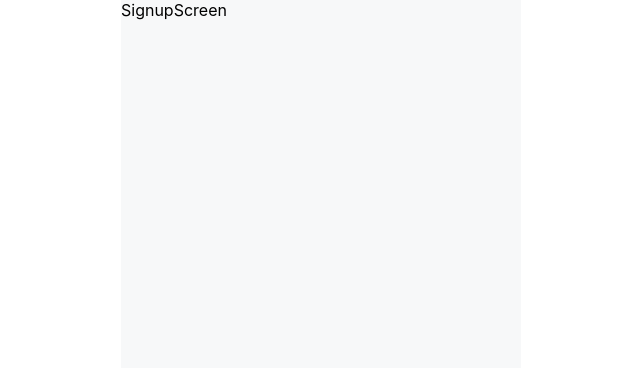
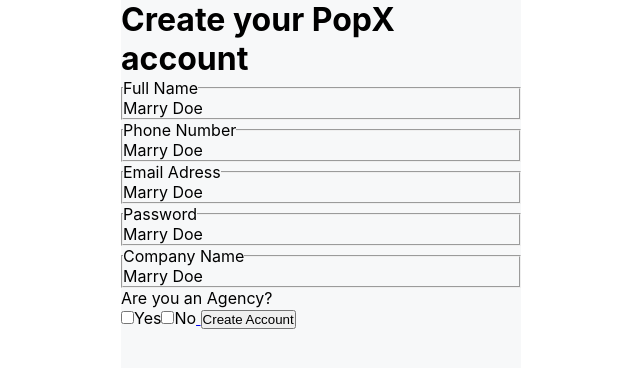
Before and after one commit to Prem324/Educase-Design, a React (Create React App) app: page /signup in a window 1280 px wide. Shown: the top 368 px of the page, without its empty margins (319-959 px from the left). Built offline with nearby package versions, Linux system fonts and the light colour scheme.

Commit message:
Develop-Layout

```diff
--- a/src/App.css
+++ b/src/App.css
@@ -13,7 +13,7 @@
 
 .app-container {
   width: 400px; /* Standard mobile width */
-  height: 900px; /* Standard mobile height */
+  height: 812px; /* Standard mobile height */
   background: #f7f8f9;
 }
 
--- a/src/components/LandingPage/index.css
+++ b/src/components/LandingPage/index.css
@@ -1,8 +1,6 @@
 .landing-page {
-  min-height: 90vh;
   padding: 10px;
   display: flex;
   flex-direction: column;
   justify-content: flex-end;
-  align-items: flex-end;
 }
--- a/src/components/LandingPage/index.js
+++ b/src/components/LandingPage/index.js
@@ -1,15 +1,18 @@
 import React from "react";
+import { Link } from "react-router-dom";
 import "./index.css";
 
 const LandingPage = () => {
   return (
     <div className="landing-page">
-      <div>
-        <h1>Welcome to PopX</h1>
-        <p>Lorem ipsum dolor sit amet, consectetur adipiscing elit,</p>
+      <h1>Welcome to PopX</h1>
+      <p>Lorem ipsum dolor sit amet, consectetur adipiscing elit,</p>
+      <Link to="/signup">
         <button>Create Account</button>
+      </Link>
+      <Link to="/login">
         <button>Already Registered? Login</button>
-      </div>
+      </Link>
     </div>
   );
 };
--- a/src/components/LoginScreen/index.js
+++ b/src/components/LoginScreen/index.js
@@ -1,7 +1,24 @@
 import React from "react";
+import { Link } from "react-router-dom";
 
 const LoginScreen = () => {
-  return <div>LoginScreen</div>;
+  return (
+    <div>
+      <h1>Signin to your PopX account</h1>
+      <p>Lorem ipsum dolor sit amet, consectetur adipiscing elit,</p>
+      <fieldset>
+        <legend>Email Adress</legend>
+        <input type="text" />
+      </fieldset>
+      <fieldset>
+        <legend>Password</legend>
+        <input type="password" />
+      </fieldset>
+      <Link to="/profile">
+        <button>Login</button>
+      </Link>
+    </div>
+  );
 };
 
 export default LoginScreen;
--- a/src/components/Profile/index.js
+++ b/src/components/Profile/index.js
@@ -1,7 +1,25 @@
 import React from "react";
 
 const Profile = () => {
-  return <div>Profile</div>;
+  return (
+    <nav>
+      <h3>Account Settings</h3>
+      <div>
+        <div>
+          <img alt="profile" />
+          <div>
+            <p>Marry Doe</p>
+            <p>Marry@Gmail.com</p>
+          </div>
+        </div>
+        <p>
+          Lorem Ipsum Dolor Sit Amet, Consetetur Sadipscing Elitr, Sed Diam
+          Nonumy Eirmod Tempor Invidunt Ut Labore Et Dolore Magna Aliquyam Erat,
+          Sed Diam
+        </p>
+      </div>
+    </nav>
+  );
 };
 
 export default Profile;
--- a/src/components/SignupScreen/index.js
+++ b/src/components/SignupScreen/index.js
@@ -1,7 +1,42 @@
 import React from "react";
+import { Link } from "react-router-dom";
 
 const SignupScreen = () => {
-  return <div>SignupScreen</div>;
+  return (
+    <div>
+      <h1>Create your PopX account</h1>
+      <fieldset>
+        <legend>Full Name</legend>
+        Marry Doe
+      </fieldset>
+      <fieldset>
+        <legend>Phone Number</legend>
+        Marry Doe
+      </fieldset>
+      <fieldset>
+        <legend>Email Adress</legend>
+        Marry Doe
+      </fieldset>
+
+      <fieldset>
+        <legend>Password</legend>
+        Marry Doe
+      </fieldset>
+      <fieldset>
+        <legend>Company Name</legend>
+        Marry Doe
+      </fieldset>
+      <p>Are you an Agency?</p>
+      <input type="checkbox" />
+      <label>Yes</label>
+      <input type="checkbox" />
+      <label>No</label>
+      <Link to="/profile">
+        {" "}
+        <button>Create Account</button>
+      </Link>
+    </div>
+  );
 };
 
 export default SignupScreen;
```
